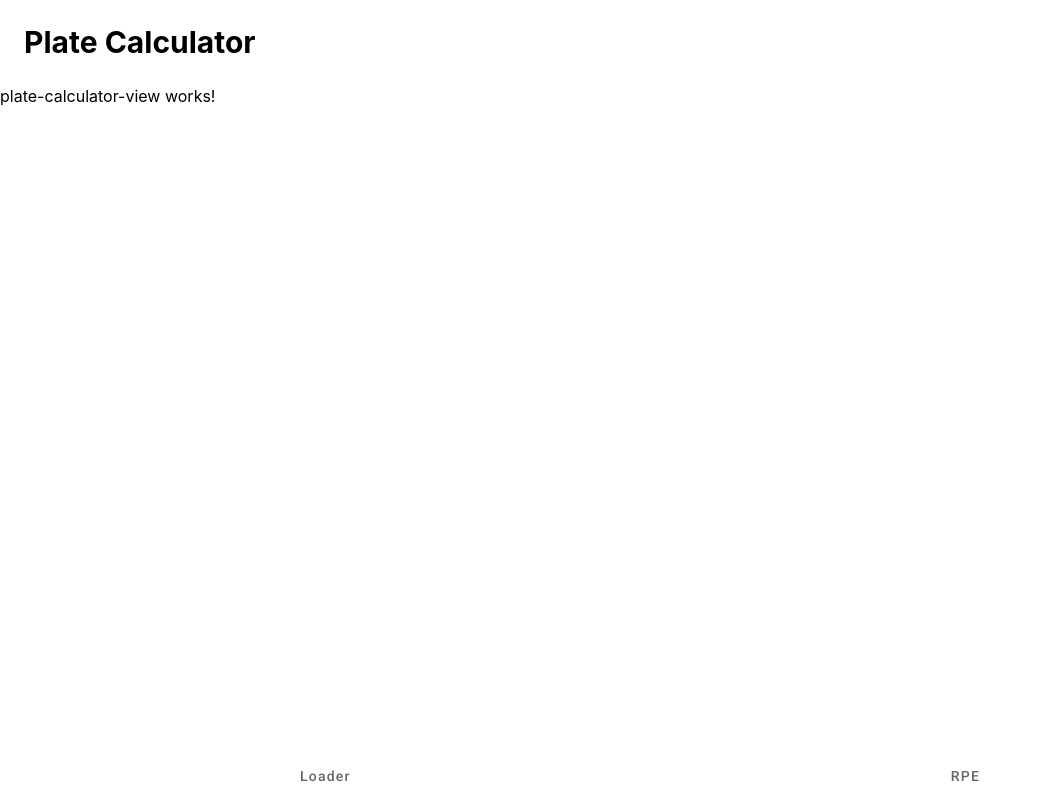
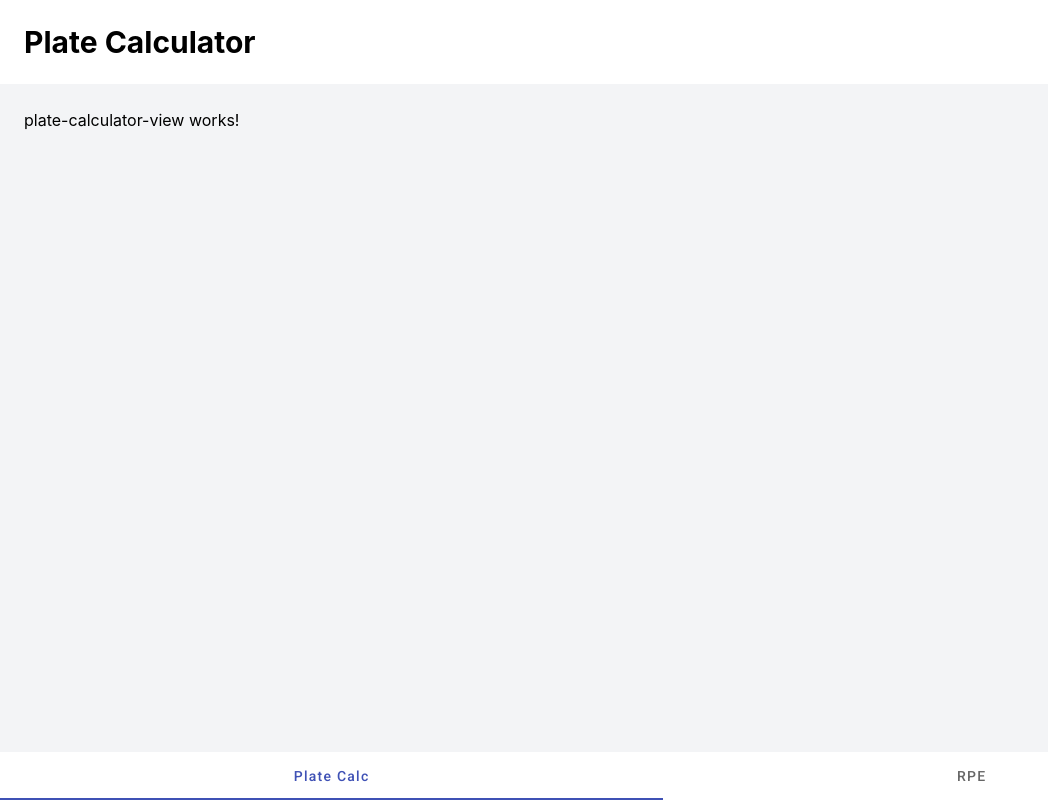
Before and after one commit to eduardoRubioG/kelo-pwa, an Angular app: page /plate-calculator in a window 1280 px wide. Shown: the whole page, without its empty margins (0-1048 px from the left). Built offline with nearby package versions, Linux system fonts and the light colour scheme.

Commit message:
Adding default tab behavior and general layout wrapper component -- ready to start building!

```diff
--- a/src/app/app.component.html
+++ b/src/app/app.component.html
@@ -1,3 +1,7 @@
-<kelo-app-header />
-<router-outlet />
-<kelo-nav-tab />
+<div class="flex flex-col h-full">
+    <kelo-app-header />
+    <div class="flex-grow overflow-auto">
+        <router-outlet />
+    </div>
+    <kelo-nav-tab />
+</div>
--- a/src/app/app.component.ts
+++ b/src/app/app.component.ts
@@ -18,6 +18,4 @@ import { AppHeaderComponent } from './components/app-header/app-header.component
   templateUrl: './app.component.html',
   styleUrl: './app.component.scss',
 })
-export class AppComponent {
-  title = 'kelo-pwa';
-}
+export class AppComponent {}
--- a/src/app/app.routes.ts
+++ b/src/app/app.routes.ts
@@ -3,6 +3,7 @@ import { PlateCalculatorViewComponent } from './components/plate-calculator-view
 import { RpeCalculatorViewComponent } from './components/rpe-calculator-view/rpe-calculator-view.component';
 
 export const routes: Routes = [
+  { path: '', redirectTo: 'plate-calculator', pathMatch: 'full' },
   {
     path: 'plate-calculator',
     component: PlateCalculatorViewComponent,
--- a/src/app/components/nav-tab/nav-tab.component.html
+++ b/src/app/components/nav-tab/nav-tab.component.html
@@ -1,7 +1,9 @@
-<nav mat-tab-nav-bar [tabPanel]="tabPanel" class="!fixed bottom-0 w-full">
+<nav mat-tab-nav-bar [tabPanel]="tabPanel" class=" w-full">
     @for (route of routes; track route.path) {
-    <a mat-tab-link (click)="activeLink=route.path" [active]="activeLink==route.path" routerLink="{{route.path}}">{{
+
+    <a mat-tab-link routerLink="{{route.path}}" [active]="activeLink==route.path" (click)="onTabClick(route.path)">{{
         route.label }}</a>
     }
+
 </nav>
 <mat-tab-nav-panel #tabPanel></mat-tab-nav-panel>
--- a/src/app/components/nav-tab/nav-tab.component.ts
+++ b/src/app/components/nav-tab/nav-tab.component.ts
@@ -1,8 +1,9 @@
 import { Component } from '@angular/core';
 import { CommonModule } from '@angular/common';
 import { MatTabsModule } from '@angular/material/tabs';
-import { RouterLink } from '@angular/router';
+import { Router, RouterLink } from '@angular/router';
 import { NavRoutes } from '../../types/kelo.interface';
+import { APP_ROUTES } from '../../consts/kelo.const';
 
 @Component({
   selector: 'kelo-nav-tab',
@@ -12,11 +13,30 @@ import { NavRoutes } from '../../types/kelo.interface';
 })
 export class NavTabComponent {
   public activeLink: string = '';
+  private readonly DEFAULT_TAB = APP_ROUTES.PLATE_CALC;
+
+  // These are only used in component -- not for actual Ng Router
   public routes: NavRoutes[] = [
     {
-      path: '/plate-calculator',
-      label: 'Loader',
+      path: APP_ROUTES.PLATE_CALC,
+      label: 'Plate Calc',
     },
-    { path: '/rpe-calculator', label: 'RPE' },
+    { path: APP_ROUTES.RPE_CALC, label: 'RPE' },
   ];
+
+  constructor(private readonly router: Router) {}
+
+  ngOnInit(): void {
+    // tab from last session or the default tab if none
+    const lastSelectedTab: string =
+      localStorage.getItem('lastSelectedTab') || this.DEFAULT_TAB;
+    this.router.navigate([lastSelectedTab]);
+
+    this.activeLink = lastSelectedTab;
+  }
+
+  onTabClick(selectedTabPath: string): void {
+    this.activeLink = selectedTabPath;
+    localStorage.setItem('lastSelectedTab', selectedTabPath);
+  }
 }
--- a/src/app/components/plate-calculator-view/plate-calculator-view.component.html
+++ b/src/app/components/plate-calculator-view/plate-calculator-view.component.html
@@ -1 +1,3 @@
-<p>plate-calculator-view works!</p>
+<kelo-view-layout>
+    <p>plate-calculator-view works!</p>
+</kelo-view-layout>
--- a/src/app/components/plate-calculator-view/plate-calculator-view.component.ts
+++ b/src/app/components/plate-calculator-view/plate-calculator-view.component.ts
@@ -1,10 +1,12 @@
 import { Component } from '@angular/core';
 import { CommonModule } from '@angular/common';
+import { ViewLayoutComponent } from '../view-layout/view-layout.component';
 
 @Component({
   selector: 'kelo-plate-calculator-view',
   standalone: true,
-  imports: [CommonModule],
+  imports: [CommonModule, ViewLayoutComponent],
   templateUrl: './plate-calculator-view.component.html',
+  host: { class: 'block h-full' },
 })
 export class PlateCalculatorViewComponent {}
--- a/src/app/components/rpe-calculator-view/rpe-calculator-view.component.html
+++ b/src/app/components/rpe-calculator-view/rpe-calculator-view.component.html
@@ -1 +1,3 @@
-<p>rpe-calculator-view works!</p>
+<kelo-view-layout>
+    <p>rpe-calculator-view works!</p>
+</kelo-view-layout>
--- a/src/app/components/rpe-calculator-view/rpe-calculator-view.component.ts
+++ b/src/app/components/rpe-calculator-view/rpe-calculator-view.component.ts
@@ -1,10 +1,11 @@
 import { Component } from '@angular/core';
 import { CommonModule } from '@angular/common';
+import { ViewLayoutComponent } from '../view-layout/view-layout.component';
 
 @Component({
   selector: 'kelo-rpe-calculator-view',
   standalone: true,
-  imports: [CommonModule],
+  imports: [CommonModule, ViewLayoutComponent],
   templateUrl: './rpe-calculator-view.component.html',
 })
 export class RpeCalculatorViewComponent {}
--- /dev/null
+++ b/src/app/components/view-layout/view-layout.component.ts
@@ -0,0 +1,13 @@
+import { Component } from '@angular/core';
+import { CommonModule } from '@angular/common';
+
+@Component({
+  selector: 'kelo-view-layout',
+  standalone: true,
+  imports: [CommonModule],
+  template: ` <section class="p-6 bg-gray-100 h-full flex flex-col">
+    <ng-content />
+  </section>`,
+  host: { class: 'block h-full' },
+})
+export class ViewLayoutComponent {}
--- /dev/null
+++ b/src/app/consts/kelo.const.ts
@@ -0,0 +1,4 @@
+export const APP_ROUTES = {
+  PLATE_CALC: '/plate-calculator',
+  RPE_CALC: '/rpe-calculator',
+};
```
Also changed, not shown: 1 other file (tests, documents, lock files or other folders).
